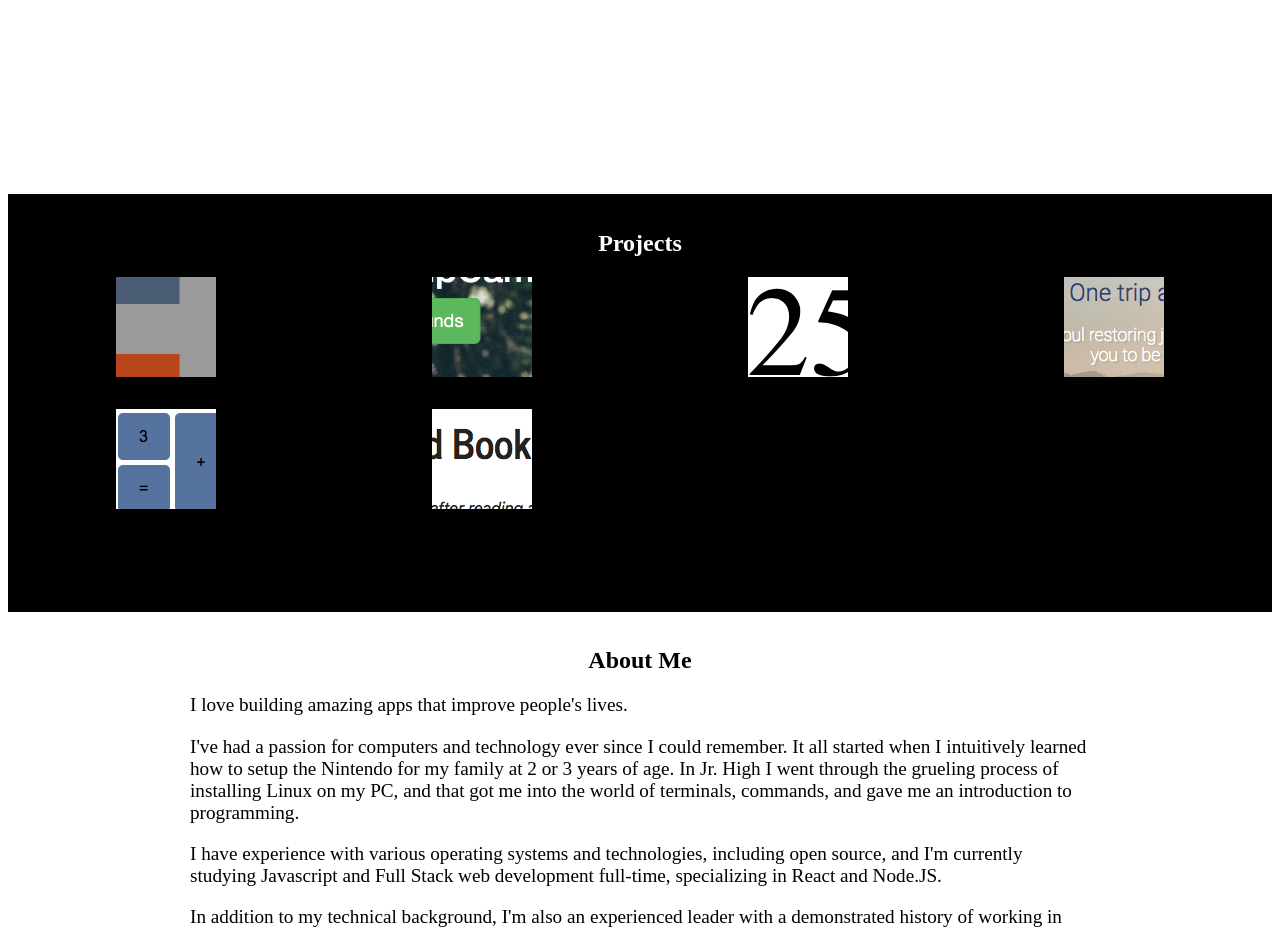
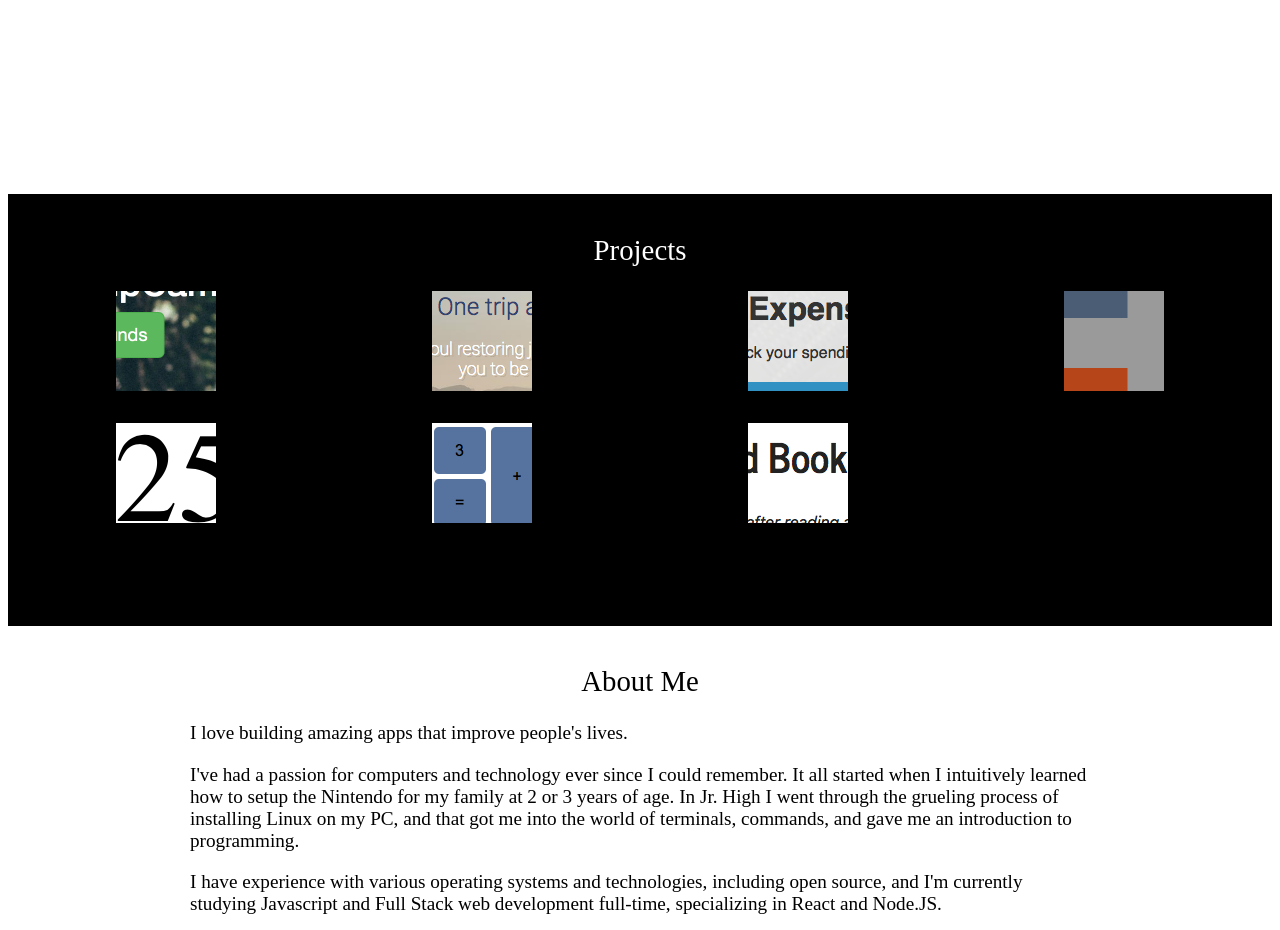
Before and after one commit to jessepeterman/portfolio-old, a website: page docs/index.html in a window 1280 px wide. Shown: the part 462-1392 px from the top of the page. Drawn offline with Linux system fonts and the light colour scheme.

Commit message:
added project

```diff
--- a/docs/index.html
+++ b/docs/index.html
@@ -23,17 +23,17 @@
   <!-- Body -->
   <div class="wrapper">
     <div class="header">
-      <h1>Jesse Peterman
-        <br><br>Portfolio
-      </h1>
+      <h1>Jesse Peterman</h1>
+        <br><br><h2>Portfolio</h2>
     </div>
     <div class="projects" id="projects">
       <h2>Projects</h2>
       <div class="projects-grid">
-        <a href="https://jessepeterman.github.io/square-racer/"><div class="project project-1"></div></a>
         <a href="https://yelpcamp3.herokuapp.com"><div class="project project-2"></div></a>
+        <a href="https://jessepeterman.github.io/travel-site/"> <div class="project project-4"></div></a>
+        <a href="https://expensify-react-class.herokuapp.com"><div class="project project-7"></div></a>
+        <a href="https://jessepeterman.github.io/square-racer/"> <div class="project project-1"></div></a>
         <a href="https://codepen.io/jessepeterman/project/full/ZKPEOp/"><div class="project project-3"></div></a>
-        <a href="https://jessepeterman.github.io/travel-site/"> <div class="project project-4"></div></a>
         <a href="https://codepen.io/jessepeterman/pen/dmQOoj"> <div class="project project-5"></div></a>
         <a href="https://jessepeterman.github.io/oldbooknewbook/"> <div class="project project-6"></div></a>
       </div>
--- a/docs/styles.css
+++ b/docs/styles.css
@@ -16,6 +16,11 @@ h1 {
   font-weight: 400;
   text-align: center;
   transform: translateY(50%);
+}
+
+h2{
+  font-weight: 300;
+  font-size: 1.8rem;
 }
 
 /* Setup nav, navbtn, and nav menu */
@@ -213,6 +218,12 @@ margin-bottom: .5rem;
   height: 100px;
   width: 100px;
 }
+.project-7 {
+  background-image: url("./assets/expensify.png");
+  background-size: cover;
+  height: 100px;
+  width: 100px;
+}
 
 .about-me > p {
   text-align: left;
@@ -235,3 +246,6 @@ margin-bottom: .5rem;
 .contact-info a {
   color: white;
 }
+.contact-info a:hover {
+  opacity: .8;
+}
```
Also changed, not shown: docs/assets/expensify-btn.png (added), docs/assets/expensify.png (added), 2 other files.
